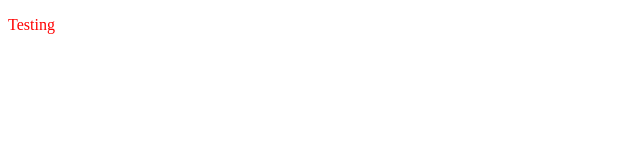
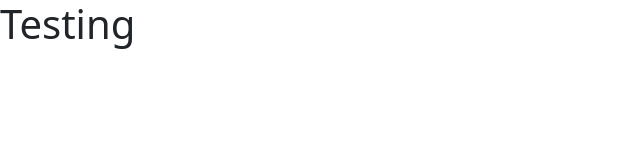
Before and after one commit to amylour/boardwalk_games, a plain HTML site: page index.html in a window 1280 px wide. Shown: the whole page, without its empty margins (0-640 px from the left). Drawn offline with nearby package versions, Linux system fonts and the light colour scheme.

Commit message:
add: bootstrap cdns

```diff
--- a/index.html
+++ b/index.html
@@ -5,10 +5,15 @@
     <meta name="viewport" content="width=device-width, initial-scale=1.0">
     <!--CSS link-->
     <link rel="stylesheet" href="assets/css/styles.css">
+    <!--Bootstrap CDN Links-->
+    <link href="https://cdn.jsdelivr.net/npm/bootstrap@5.3.3/dist/css/bootstrap.min.css" rel="stylesheet" integrity="sha384-QWTKZyjpPEjISv5WaRU9OFeRpok6YctnYmDr5pNlyT2bRjXh0JMhjY6hW+ALEwIH" crossorigin="anonymous">
     <title>Boardwalk Games</title>
 </head>
 <body>
-    <p>Testing</p>
-
+    <h1>Testing</h1>
+    <!-- Bootstrap JS CDN link -->
+    <script src="https://cdn.jsdelivr.net/npm/bootstrap@5.3.3/dist/js/bootstrap.bundle.min.js" integrity="sha384-YvpcrYf0tY3lHB60NNkmXc5s9fDVZLESaAA55NDzOxhy9GkcIdslK1eN7N6jIeHz" crossorigin="anonymous"></script>
+    <!-- fontawesome kit link -->
+    <script src="https://kit.fontawesome.com/215d5971d3.js" crossorigin="anonymous"></script>
 </body>
 </html>
```
